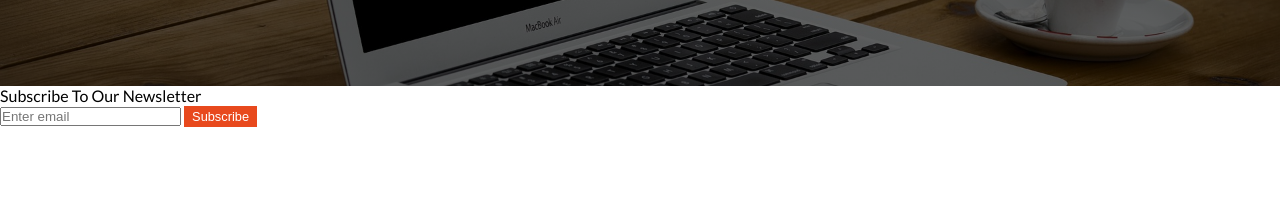
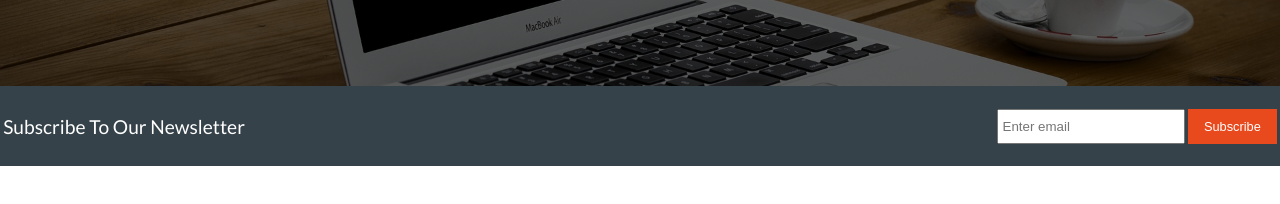
Before and after one commit to DariuszOkonski/webpage-web-design, a website: page index.html in a window 1280 px wide. Shown: the part 340-544 px from the top of the page. Drawn offline with nearby package versions, Linux system fonts and the light colour scheme; files that its build step writes are made by us from their sources; files whose address does not match are found by name.

Commit message:
add styling for section subscribe at file home.scss

```diff
--- a/scss/_home.scss
+++ b/scss/_home.scss
@@ -115,3 +115,63 @@
     }
   }
 }
+
+// Subscribe section ==============================
+.subscribe_main {
+  background-color: $bg-gray;
+  padding: 1rem 0.2rem;
+  min-height: 30vh;
+  display: flex;
+  justify-content: center;
+  align-items: center;
+
+  .subscribe {
+    &__paragraph {
+      text-align: center;
+      color: $color-white;
+      font-size: 1.2rem;
+      margin-bottom: 1rem;
+    }
+
+    &__form {
+      padding: 0 10%;
+      display: flex;
+      flex-direction: column;
+
+      &--input,
+      &--button {
+        margin: 0.2rem 0;
+        padding: 0.5rem 0.2rem;
+      }
+
+    }
+
+  }
+
+  @media(min-width: 1025px) {
+    min-height: 10vh;
+
+    .subscribe {
+      display: flex;
+      justify-content: space-between;
+
+      &__paragraph {
+        margin-bottom: 0;
+        align-self: center;
+      }
+
+      &__form {
+        padding: 0;
+        flex-direction: row;
+
+        &--input {
+          margin-right: 0.2rem;
+        }
+
+        &--button {
+          padding: 0.5rem 1rem;
+        }
+      }
+    }
+  }
+}
```
